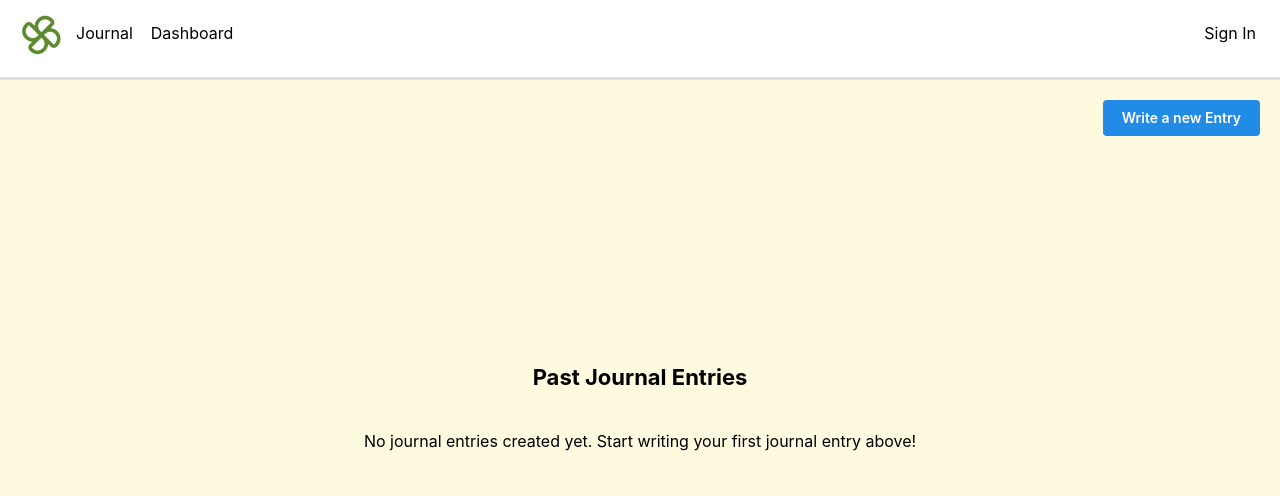
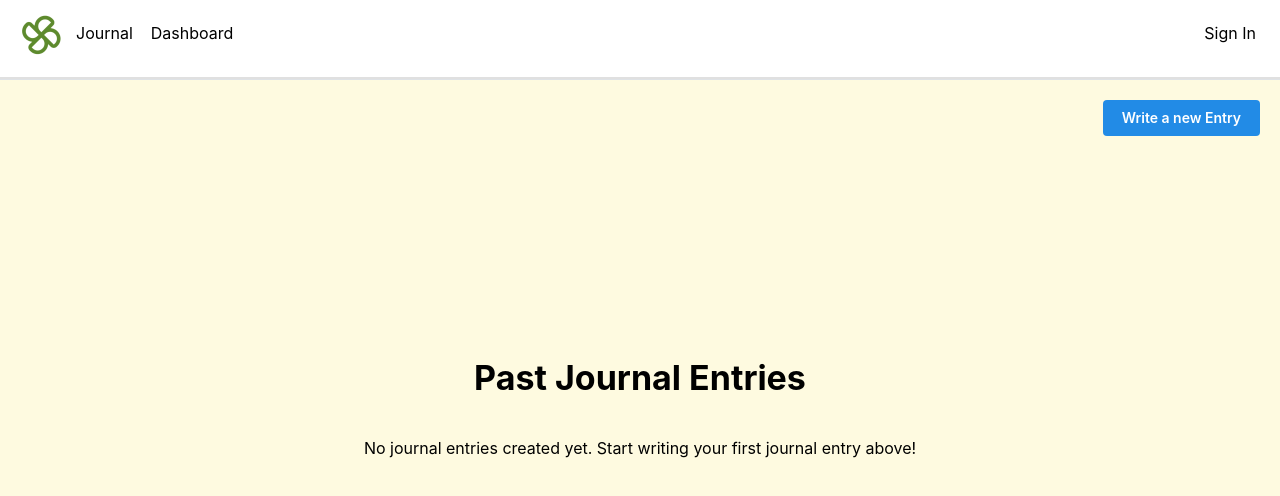
Before and after one commit to andrewbapham/justvent, a React (Vite) app in the folder frontend/: page /journal in a window 1280 px wide. Shown: the top 496 px of the page. Built offline with nearby package versions, Linux system fonts and the light colour scheme.

Commit message:
Close modal upon submit

```diff
--- a/frontend/src/pages/Journal.jsx
+++ b/frontend/src/pages/Journal.jsx
@@ -50,6 +50,7 @@ const Journal = () => {
       setTitle("");
       setContent("");
       setErrors(newErrors);
+      close();
     } else {
       const newErrors = { title: false, content: false };
       !title ? (newErrors.title = true) : (newErrors.title = false);
@@ -116,6 +117,7 @@ const Journal = () => {
           Add Journal Entry
         </Button>
       </Modal>
+
       <Button
         onClick={open}
         style={{ position: "absolute", top: 100, right: 20 }}
@@ -124,7 +126,7 @@ const Journal = () => {
       </Button>
 
       {/* Past Journal Entries Section */}
-      <Title order={3} align="center" mt="xl" mb="lg">
+      <Title order={1} align="center" mt="xl" mb="lg">
         Past Journal Entries
       </Title>
 
```
